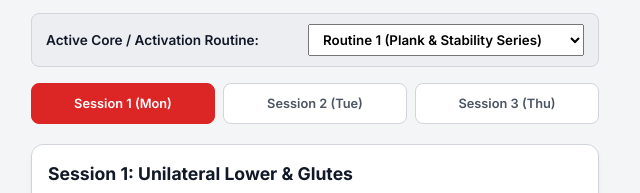
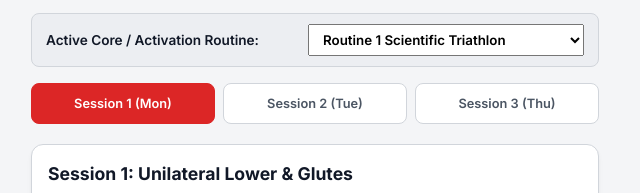
Before and after one commit to d90gecko-spec/Sports, a plain HTML site: page betaindex.html in a window 1280 px wide. Shown: the part 180-373 px from the top of the page, 325-965 px from the left. Drawn offline with Linux system fonts and the light colour scheme.

Commit message:
Update Routine 1 description in dropdown

```diff
--- a/betaindex.html
+++ b/betaindex.html
@@ -37,7 +37,7 @@
             <div class="toggle-container">
                 <label for="coreRoutineSelect">Active Core / Activation Routine:</label>
                 <select id="coreRoutineSelect" onchange="switchCoreRoutine(this.value)" style="width: auto; padding: 6px 10px; font-weight: 600;">
-                    <option value="routine1">Routine 1 (Plank & Stability Series)</option>
+                    <option value="routine1">Routine 1 Scientific Triathlon</option>
                     <option value="routine2">Routine 2 (Dynamic Core & Rotation)</option>
                 </select>
             </div>
```
